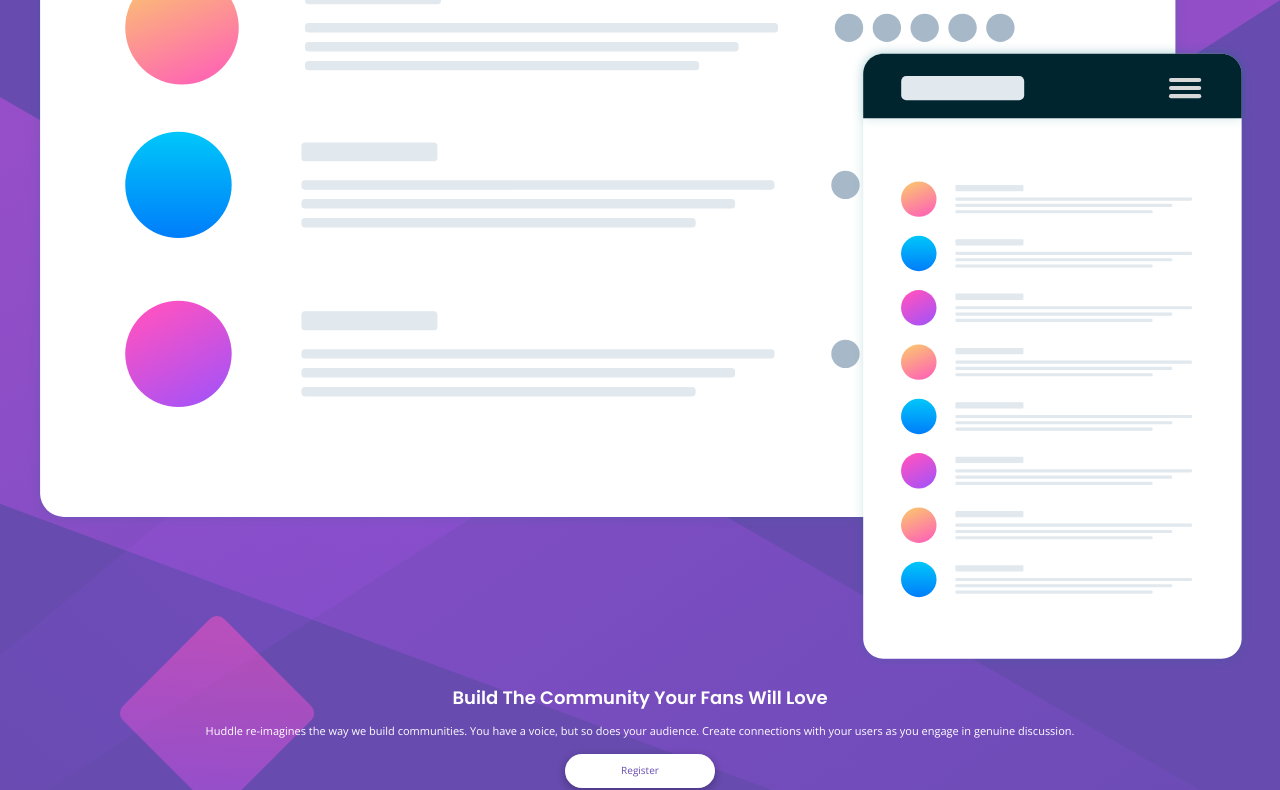
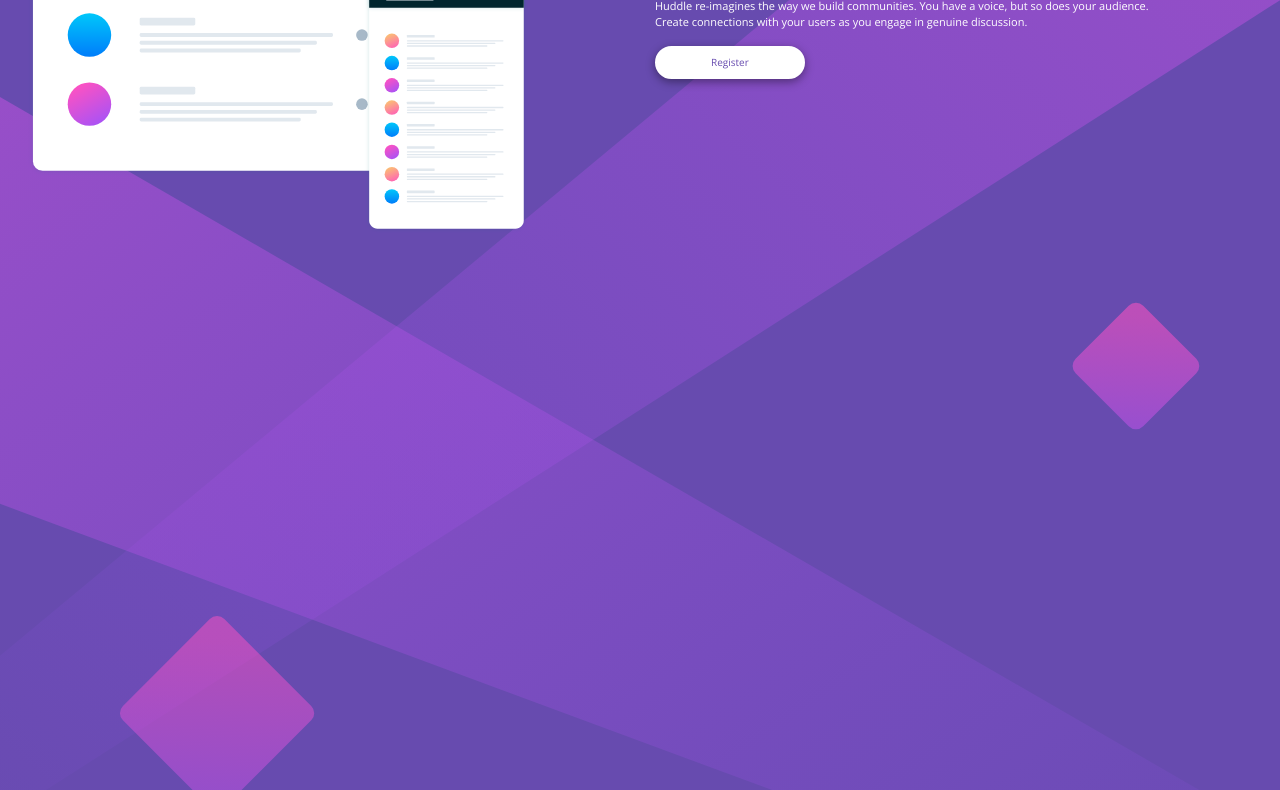
Before and after one commit to Iamronaldosunmu/huddle-landing-page, a plain HTML site: page index.html in a window 1280 px wide. Shown: the part 251-1041 px from the top of the page. Drawn offline with nearby package versions, Linux system fonts and the light colour scheme.

Commit message:
Finished the grid component to look good on desktop

```diff
--- a/css/styles.css
+++ b/css/styles.css
@@ -41,7 +41,7 @@
   text-decoration: none;
   color: hsl(257, 40%, 49%);
   background: white;
-  box-shadow: 0 3px 10px rgba(0, 0, 0, 0.3);
+  box-shadow: 0 3px 10px rgba(0, 0, 0, 0.4);
   outline: 0;
   border: 3px solid white;
 }
@@ -54,11 +54,21 @@
   line-height: 1.5;
   margin-bottom: 1.5rem;
 }
+@media screen and (min-width: 768px) {
+  .text {
+    text-align: left;
+  }
+}
 .text__heading {
   font-size: 1.8rem;
   font-family: "Poppins", sans-serif;
   font-weight: 600;
   margin-bottom: 1.2rem;
+}
+@media screen and (min-width: 768px) {
+  .text__heading {
+    font-size: 3rem;
+  }
 }
 .text__body {
   font-size: 1.1rem;
@@ -67,8 +77,32 @@
 /* Text Button Block*/
 .text-button-block {
   text-align: center;
+  max-width: 500px;
+}
+@media screen and (min-width: 768px) {
+  .text-button-block {
+    text-align: left;
+  }
 }
 /* Huddle Image Block */
+.image-block {
+  max-width: 500px;
+}
 .huddle__image {
   width: 100%;
 }
+
+/* Grids */
+.grid {
+  display: grid;
+  margin-top: 3rem;
+  justify-content: center;
+  row-gap: 3.3rem;
+}
+@media screen and (min-width: 768px) {
+  .grid {
+    grid-template-columns: 1fr 1fr;
+    column-gap: 3rem;
+    margin-top: 8rem;
+  }
+}
--- a/index.html
+++ b/index.html
@@ -28,6 +28,7 @@
         <header class="logo">
           <img src="images/logo.svg" />
         </header>
+        <div class="grid grid--1x2">
           <div class="image-block">
             <img src="images/illustration-mockups.svg" class="huddle__image" />
           </div>
@@ -37,12 +38,13 @@
                 Build The Community Your Fans Will Love
               </h1>
               <p class="text__body">
-              Huddle re-imagines the way we build communities. You have a voice,
-              but so does your audience. Create connections with your users as
-              you engage in genuine discussion.
+                Huddle re-imagines the way we build communities. You have a
+                voice, but so does your audience. Create connections with your
+                users as you engage in genuine discussion.
               </p>
             </article>
             <a href="#" class="btn">Register</a>
+          </div>
         </div>
       </div>
       <img src="images/bg-mobile.svg" class="mobile-pattern" />
```
Lines whose indentation alone changed are shown as unchanged.
